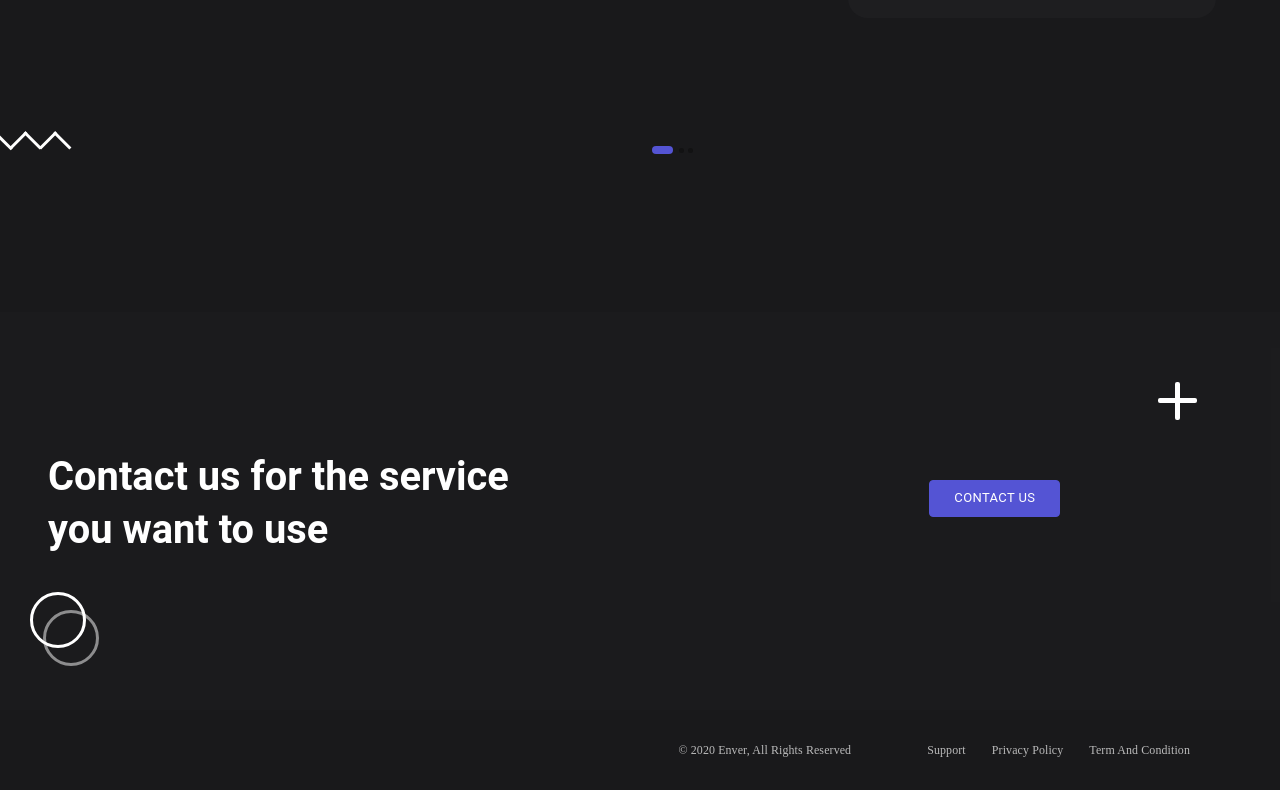
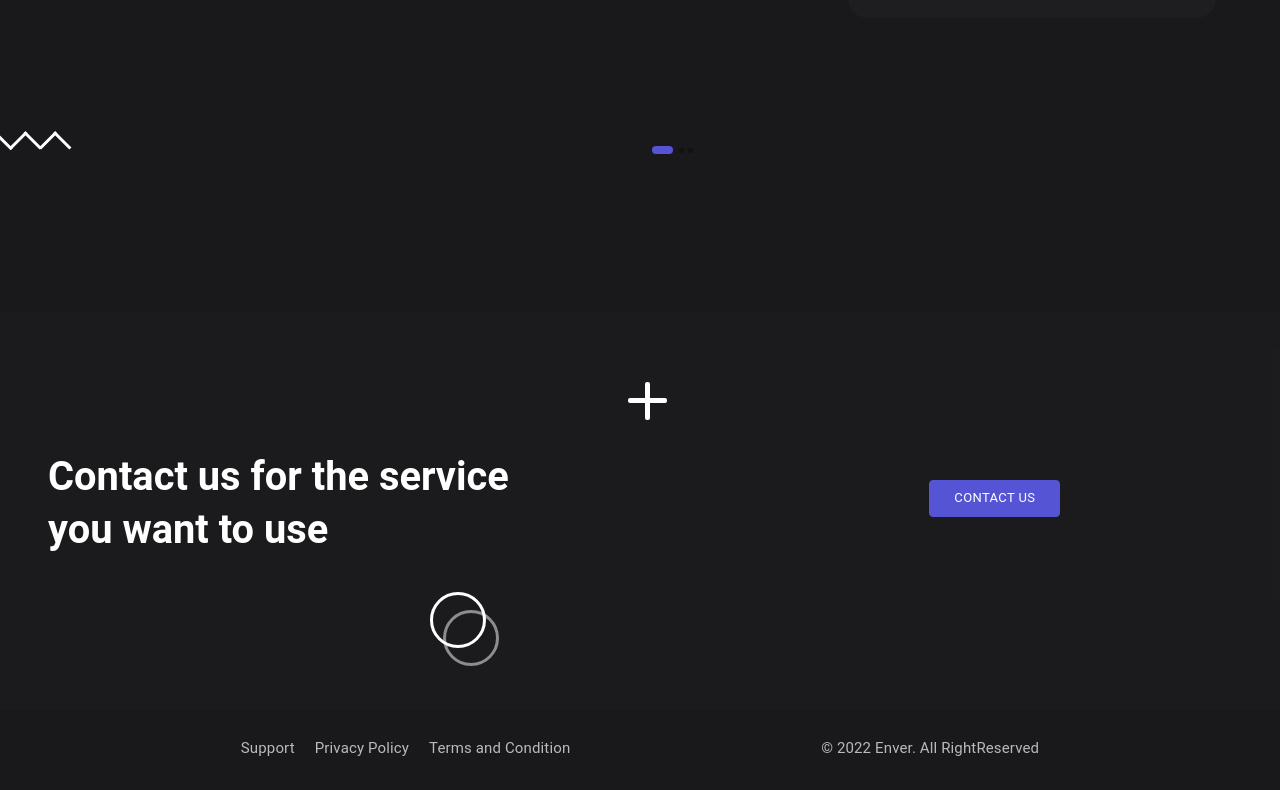
Before and after one commit to MrHamdan/agency-react, a React (Create React App) app: page / in a window 1280 px wide. Shown: the part 2955-3745 px from the top of the page. Built offline with nearby package versions, Linux system fonts and the light colour scheme.

Commit message:
fixing particles positions

```diff
--- a/src/Components/Choice.js
+++ b/src/Components/Choice.js
@@ -14,7 +14,7 @@ const Choice = () => {
                     <Grid item xs={12} sm={12} lg={6} md={5}>
                         <Typography sx={{
                             fontWeight: 'bold',
-                            fontSize: '40px',
+                            fontSize: { lg:'40px', xs:'20px' },
                             color: 'white'
                         }}>Why Enver Is The <br /> Best Choice?</Typography>
                     </Grid>
@@ -41,8 +41,8 @@ const Choice = () => {
                     background:'#5454D4',
                     borderRadius:'50%',
                     padding:'20px',
-                    left:'47%',
-                    top:'40%',
+                    left:{lg:'47%',xs:'40%'},
+                    top:{ lg:'40%',xs:'30%'},
                     cursor:'pointer'
                 }}>
 
--- a/src/Components/Contact.js
+++ b/src/Components/Contact.js
@@ -17,7 +17,7 @@ const Contact = () => {
                 position: 'absolute',
                 width: '5px',
                 top: { lg: '70px', xs: '20px' },
-                right: { lg: '100px', xs: '50px' },
+                right: { lg: '630px', xs: '50px' },
                 borderRadius: '2px',
                 transform: 'rotate()',
                 '&::after': {
@@ -40,8 +40,8 @@ const Contact = () => {
                 borderRadius: '50% ',
                 position: 'absolute',
                 fontWeight: 'bold',
-                left: { lg: '30px', xs: '20px' },
-                top: { lg: '280px', xs: '410px' },
+                left: { lg: '430px', xs: '20px' },
+                top: { lg: '280px', xs: '390px' },
                 '&::before': {
                     content: '""',
                     width: '50px',
@@ -61,7 +61,7 @@ const Contact = () => {
                     <Grid xs={12} sm={12} md={7}>
                         <Typography variant='h3'
                             sx={{
-                                fontSize: '39.8214px',
+                                fontSize: { lg:'39.8214px', xs:'20px' },
                                 fontWeight: 'bold',
                                 color: '#fff',
                                 lineHeight: '53px',
--- a/src/Components/Footer.js
+++ b/src/Components/Footer.js
@@ -1,69 +1,43 @@
-import { Box, Container, Typography } from '@mui/material'
+import { Typography } from '@mui/material';
+import { Box, padding } from '@mui/system';
+import React from 'react';
 
-import React from 'react'
-import { makeStyles } from '@material-ui/core/styles';
-import { useTheme } from '@mui/material';
-const Footer =()=> {
-
-    return (
-            <Container >
-
-                     <Box sx={{
-                         display:'flex',
-                         flexDirection:{
-                             md:'row-reverse',
-                             xs: 'column'
-                         },
-                         gap:'50px',
-                        py:4,
-                     }}>
-
-                        <Box sx={{display:'flex',
-                                justifyContent: 'space-around'
-                        }}>
-                        <Typography
-                            sx={{fontFamily: 'Nunito Sans',
-                                fontStyle: 'normal',
-                                fontWeight: 'normal',
-                                fontSize: '11.9464px',
+const Footer = () => {
+    const Styles = {
+        fontSize: '15px',
         lineHeight: '16px',
         textAlign: 'center',
-                                marginRight:'26px',
-                                color: 'rgba(255, 255, 255, 0.7)',}}
-                        >Support</Typography>
-                        <Typography  sx={{fontFamily: 'Nunito Sans',
-                                fontStyle: 'normal',
-                                fontWeight: 'normal',
-                                fontSize: '11.9464px',
-                                lineHeight: '16px',
+        color: 'rgba(255, 255, 255, 0.7)',
+        display: 'inline-block',
+        padding: '10px'
+    }
+    return (
+        <Box sx={{
+            display: {
+                lg: 'flex',
+                justifyContent: 'space-evenly'
+            },
             textAlign: 'center',
-                                marginRight:'26px',
-                                color: 'rgba(255, 255, 255, 0.7)',}}> Privacy Policy</Typography>
-                        <Typography  sx={{fontFamily: 'Nunito Sans',
-                                fontStyle: 'normal',
-                                fontWeight: 'normal',
-                                fontSize: '11.9464px',
-                                lineHeight: '16px',
-                                textAlign: 'center',
-                                marginRight:'26px',
-                                color: 'rgba(255, 255, 255, 0.7)',}}> Term And Condition</Typography>
+            py: '20px'
+        }}>
+            <Box>
+                <Typography sx={Styles}>
+                    Support
+                </Typography>
+                <Typography sx={Styles}>
+                    Privacy Policy
+                </Typography>
+                <Typography sx={Styles}>
+                    Terms and Condition
+                </Typography>
             </Box>
             <Box>
-                        <Typography  sx={{fontFamily: 'Nunito Sans',
-                                fontStyle: 'normal',
-                                fontWeight: 'normal',
-                                fontSize: '11.9464px',
-                                lineHeight: '16px',
-                                textAlign: 'center',
-                                marginRight:'26px',
-                                color: 'rgba(255, 255, 255, 0.7)',}}>© 2020 Enver, All Rights Reserved
+                <Typography sx={Styles}>
+                    &copy; 2022 Enver. All RightReserved
                 </Typography>
-
             </Box>
-
         </Box>
-            </Container>
-    )
-}
+    );
+};
 
 export default Footer;
--- a/src/Components/Hero.js
+++ b/src/Components/Hero.js
@@ -45,7 +45,7 @@ const Hero = () => {
                                 width: '249px',
                                 left: {
                                     md: '77px',
-                                    xs: '55px'
+                                    xs: '60px'
                                 },
                                 bottom: '36px',
                                 transform: 'rotate(24deg)',
@@ -61,7 +61,7 @@ const Hero = () => {
                                 position: 'absolute',
 
                                 border: '1px solid #fff',
-                                left: { md: '50px', xs: '30px', },
+                                left: { lg: '50px', xs: '50px', },
                                 bottom: '84px',
                                 transform: 'rotate(24deg)',
                                 borderRadius: '10px',
@@ -187,6 +187,7 @@ const Hero = () => {
                                     position: 'absolute',
                                     fontWeight: 'bold',
                                     left: { lg: '350px', xs: '270px' },
+                                    top: { lg: '0px', xs: '20px' },
                                     '&::before': {
                                         content: '""',
                                         width: '50px',
--- a/src/Components/Navbar.js
+++ b/src/Components/Navbar.js
@@ -91,7 +91,7 @@ const Navbar = () => {
                             component="div"
                             sx={{ flexGrow: 1, display: { xs: 'flex', md: 'none' } }}
                         >
-                            LOGO
+                            Agency
                         </Typography>
                         <Box sx={{ marginLeft: 30, gap: 5, color: 'black', flexGrow: 1, display: { xs: 'none', md: 'flex' } }}>
                             {pages.map((page) => (
--- a/src/Components/Portfolio.js
+++ b/src/Components/Portfolio.js
@@ -15,8 +15,9 @@ const Portfolio = () => {
                     height: '38px',
                     position: 'absolute',
                     width: '5px',
-                    top: { lg: '-100px', xs: '-80px' },
-                    left: { lg: '0px', xs: '0px' },
+                    top: { lg: '-100px', xs: '-50px' },
+                    left: { lg: '30px', xs: '10px' },
+                    right:{ lg: '30px', xs: '110px'},
                     borderRadius: '2px',
                     transform: 'rotate(25deg)',
                     '&::after': {
@@ -40,7 +41,7 @@ const Portfolio = () => {
                     position: 'absolute',
                     fontWeight: 'bold',
                     left: { lg: '1050px', xs: '270px' },
-                    top: { lg: '60px', xs: '90px' },
+                    top: { lg: '60px', xs: '40px' },
                     '&::before': {
                         content: '""',
                         width: '50px',
@@ -125,7 +126,7 @@ const Portfolio = () => {
             </Box>
             <Typography sx={{
                 fontWeight: 'bold',
-                fontSize: '40px',
+                fontSize: { lg: '40px', xs: '20px' },
                 color: 'white',
                 paddingBottom: '15px',
                 paddingTop: '20px',
@@ -133,15 +134,15 @@ const Portfolio = () => {
             }}>
                 Our Awesome Portfolio
             </Typography>
-            <Box sx={{ textAlign: 'center', marginTop: '61px' }}>
+            <Box sx={{ textAlign: 'center', marginTop: {lg:'61px',xs:'121px'} }}>
                 <Grid container spacing={{ xs: 2, md: 3 }} columns={{ xs: 4, sm: 8, md: 12 }}>
                     <Grid item xs={12} sm={4} md={4} sx={{ padding: '40px' }}>
                         <img style={{ width: '100%', backgroundColor: '#1E1E20', padding: '20px', borderRadius: '20px' }} src={portfolioOne} alt="" />
                     </Grid>
-                    <Grid item xs={12} sm={4} md={4} sx={{ marginTop: '50px', padding: '40px' }}>
+                    <Grid item xs={12} sm={4} md={4} sx={{ marginTop: {lg:'50px',xs:'20px'}, padding: '40px' }}>
                         <img style={{ width: '100%', backgroundColor: '#1E1E20', padding: '20px', borderRadius: '20px' }} src={portfolioTwo} alt="" />
                     </Grid>
-                    <Grid item xs={12} sm={4} md={4} sx={{ marginTop: '100px', padding: '40px' }}>
+                    <Grid item xs={12} sm={4} md={4} sx={{ marginTop: {lg:'100px',xs:'20px'}, padding: '40px' }}>
                         <img style={{ width: '100%', backgroundColor: '#1E1E20', padding: '20px', borderRadius: '20px' }} src={portfolioThree} alt="" />
                     </Grid>
                 </Grid>
--- a/src/Components/Services.js
+++ b/src/Components/Services.js
@@ -34,9 +34,9 @@ const Services = () => {
                     position: 'absolute',
                     width: '27px',
                     height: '53px',
-                    left: { lg: '-50px', xs: '10px' },
+                    left: { lg: '170px', xs: '0px' },
                     right: ' 0px',
-                    top: { lg: '150px', xs: '180px' },
+                    top: { lg: '120px', xs: '110px' },
                     borderLeft: '3.65476px solid #E7E7E7',
                     '&::before': {
                         content: '""',
@@ -67,9 +67,9 @@ const Services = () => {
                     position: 'absolute',
                     width: '27px',
                     height: '53px',
-                    left: { lg: '-45px', md: '-50px', xs: '20px' },
+                    left: { lg: '178px', md: '-50px', xs: '10px' },
                     right: '0px',
-                    top: { lg: '171px', xs: '200px' },
+                    top: { lg: '140px', xs: '130px' },
                     borderLeft: "1.65476px solid #E7E7E7",
                     borderRadius: '2px',
                     transform: 'rotate()',
@@ -103,8 +103,8 @@ const Services = () => {
                     height: '38px',
                     position: 'absolute',
                     width: '5px',
-                    top: { lg: '220px', xs: '200px' },
-                    left: { lg: '1100px', xs: '300px' },
+                    top: { lg: '190px', xs: '150px' },
+                    left: { lg: '1090px', xs: '330px' },
                     borderRadius: '2px',
                     transform: 'rotate(30deg)',
                     '&::after': {
@@ -123,7 +123,7 @@ const Services = () => {
                 <Typography sx={{
                     textAlign: 'center',
                     fontWeight: 'bold',
-                    fontSize: { lg: '39px', xs: '30px' },
+                    fontSize: { lg: '39px', xs: '20px' },
                     color: 'white',
                     paddingBottom: '15px',
                     paddingTop: '120px'
@@ -133,7 +133,7 @@ const Services = () => {
                 <Typography sx={{
                     textAlign: 'center',
                     fontWeight: 'bold',
-                    fontSize: { lg: '39px', xs: '30px' },
+                    fontSize: { lg: '39px', xs: '20px' },
                     color: 'white',
                     paddingBottom: '15px',
                     marginTop: '-20px'
```
Lines whose indentation alone changed are shown as unchanged.
